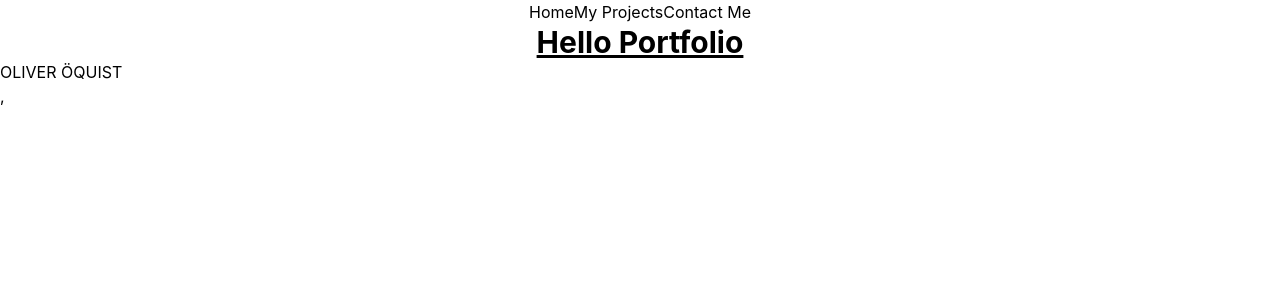
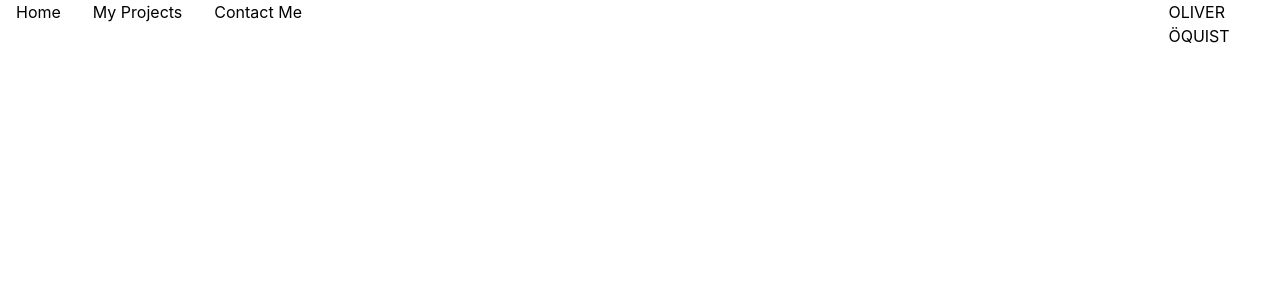
Before and after one commit to Olipolite/portfolioreact, a React (Create React App) app: page / in a window 1280 px wide. Shown: the top 300 px of the page. Built offline with nearby package versions, Linux system fonts and the light colour scheme.

Commit message:
playing around with tailwind, will finish Navbar next

```diff
--- a/src/components/App.jsx
+++ b/src/components/App.jsx
@@ -4,11 +4,8 @@ import Navbar from './Navbar';
 
 function App() {
   return (
-    <div className="flex-row">
+    <div className="flex">
       <Navbar />
-      <h1 className="text-3xl flex justify-center font-bold underline">
-        Hello Portfolio
-      </h1>
       <Home />
     </div>
   );
--- a/src/components/Home.jsx
+++ b/src/components/Home.jsx
@@ -2,7 +2,7 @@ import React from 'react';
 
 function Home() {
   return (
-    <div>
+    <div className="">
       <h2> OLIVER ÖQUIST </h2>
     </div>
   );
--- a/src/components/Navbar.jsx
+++ b/src/components/Navbar.jsx
@@ -3,19 +3,19 @@ import { Link } from 'react-router-dom';
 
 function Navbar() {
   return (
-    <div>
-      <ul className="flex flex-row justify-center">
-        <li>
+    <nav className="w-screen h-20 bg-gray">
+      <ul className="flex">
+        <li className="mx-4">
           <Link to="/">Home</Link>
         </li>
-        <li>
+        <li className="mx-4">
           <Link to="/projects">My Projects</Link>
         </li>
-        <li>
+        <li className="mx-4">
           <Link to="/contactme">Contact Me</Link>
         </li>
       </ul>
-    </div>
+    </nav>
   );
 }
 
--- a/src/index.jsx
+++ b/src/index.jsx
@@ -10,6 +10,5 @@ root.render(
     <React.StrictMode>
       <App />
     </React.StrictMode>
-    ,
   </BrowserRouter>,
 );
```
